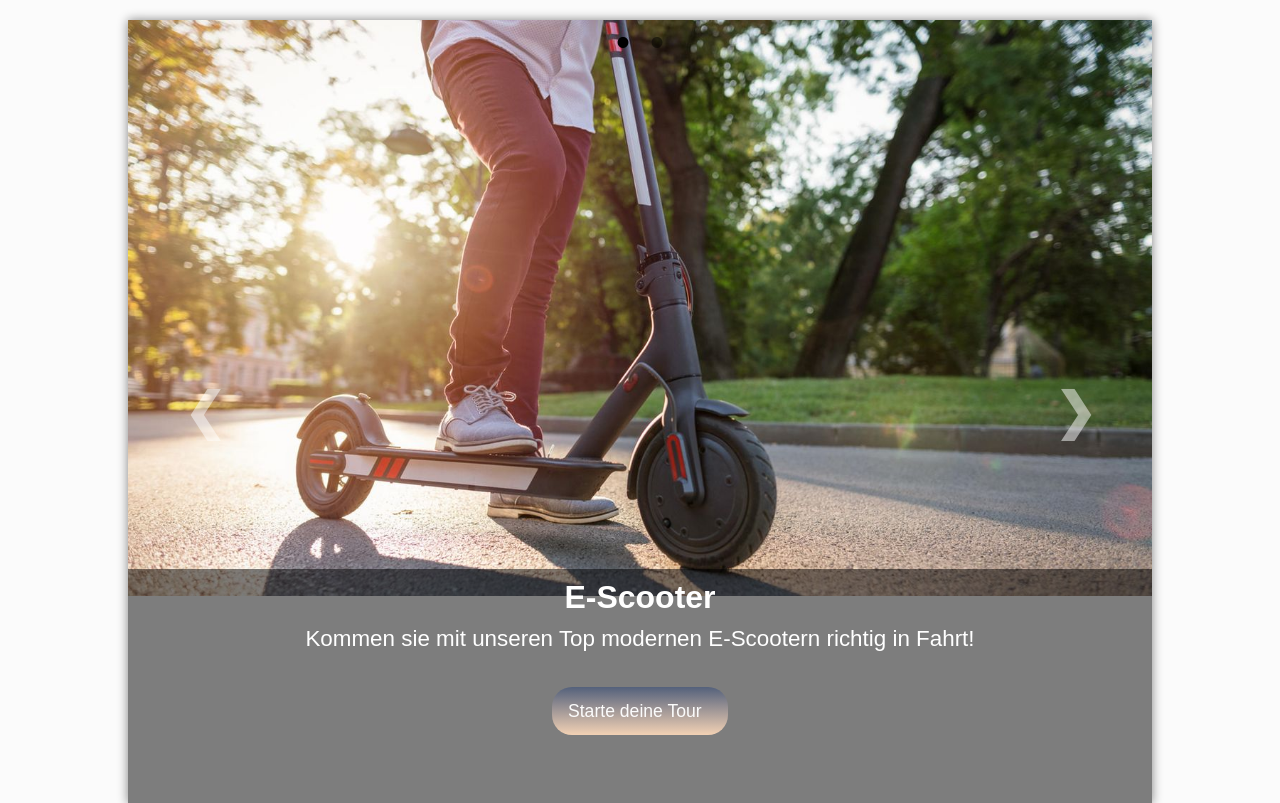
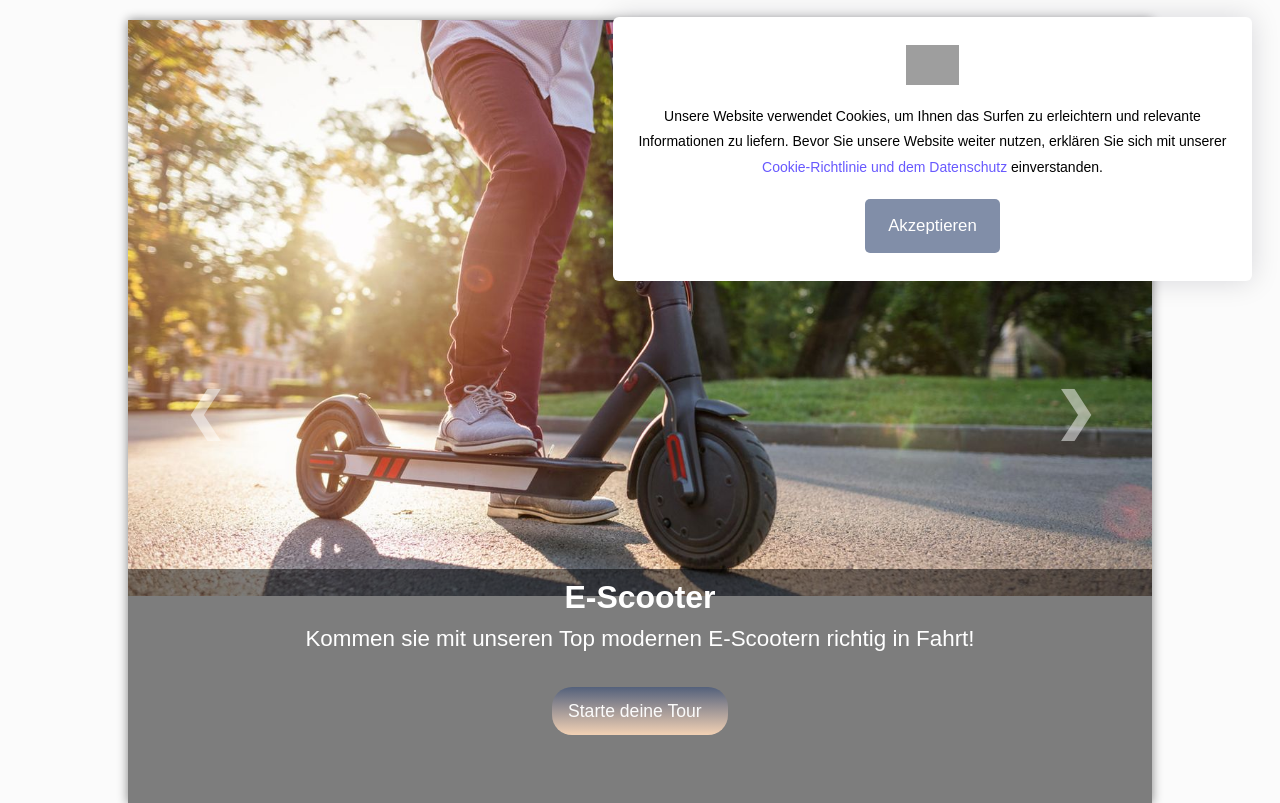
Before and after one commit to SimonPietrucha/WebProgrammierung, a PHP site: page / in a window 1280 px wide; the page is wider, and only the part inside the window is pictured. Shown: the part 491-1294 px from the top of that part. Run offline with PHP 8.4, Linux system fonts and the light colour scheme; grey boxes are pictures that could not be loaded.

Commit message:
Update index.php

```diff
--- a/index.php
+++ b/index.php
@@ -32,6 +32,16 @@
     <script src="slider.js"></script>
 </section>
 
+<!-- Cookies -->
+	<div id="cookiePopup" class="hide">
+      <img src="https://img.favpng.com/4/16/3/computer-icons-portable-network-graphics-scalable-vector-graphics-comics-png-favpng-MZqwcKv8T748bagdvy3Aiwvt2.jpg" />
+      <p>
+	  Unsere Website verwendet Cookies, um Ihnen das Surfen zu erleichtern und relevante Informationen zu liefern. Bevor Sie unsere Website weiter nutzen, erklären Sie sich mit unserer <a href="#">Cookie-Richtlinie und dem Datenschutz</a> einverstanden.
+      </p>
+      <button id="acceptCookie">Akzeptieren</button>
+    </div>
+    <!-- Script -->
+    <script src="cookie.js"></script>
 
   <?php
     require("templates/tail.php");
```
